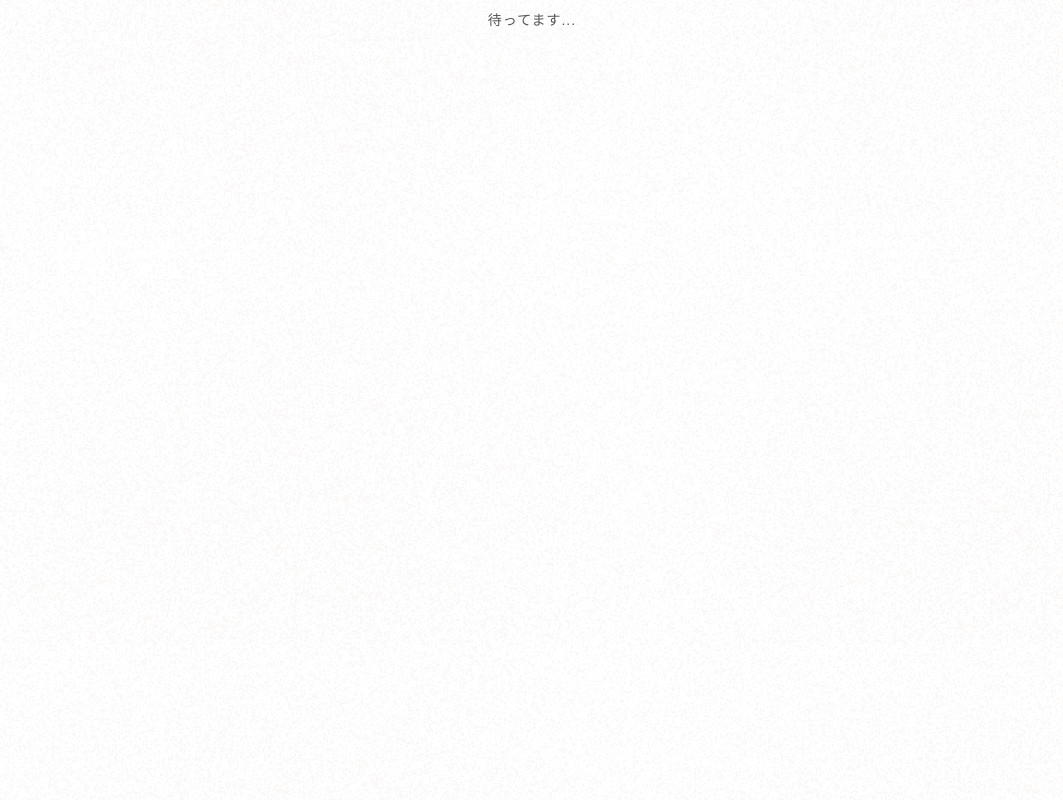
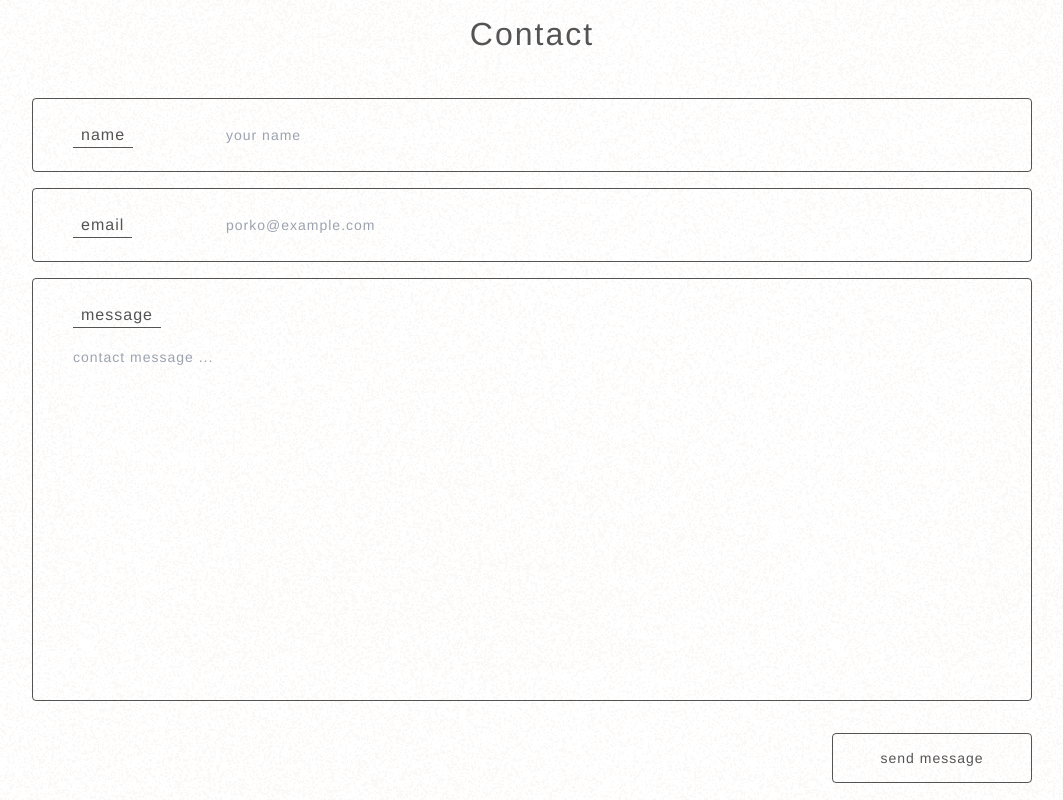
Before and after one commit to kaikojima05/porko, a Next.js app: page /contact in a window 1280 px wide. Shown: the part 480-1280 px from the top of the page, without its empty margins (108-1171 px from the left). Built offline with nearby package versions, Linux system fonts and the light colour scheme.

Commit message:
contact ページを追加

```diff
--- a/pages/contact/index.tsx
+++ b/pages/contact/index.tsx
@@ -1,11 +1,15 @@
 import Body from "@/ui/base/body";
+import ContactPage from '@/ui/pages/contact/section/main/index'
+import { HeadingH2 } from "@/ui/base/heading";
 
-export default function News() {
+export default function Contact() {
   return (
     <>
       <Body
-        bodyClassName="h-[1800px]"
+        bodyClassName="z-0"
       >
+        <HeadingH2>Contact</HeadingH2>
+        <ContactPage />
       </Body>
     </>
   );
--- a/ui/pages/contact/section/main/index/index.tsx
+++ b/ui/pages/contact/section/main/index/index.tsx
@@ -1,8 +1,63 @@
 import classNames from "classnames";
-import Body from "@/ui/base/body";
 import Article from "@/ui/base/article";
 import Section from "@/ui/base/section";
+import FormInput from '@/ui/snippet/formInput'
+import { Button } from '@/ui/base/button'
+import { useForm } from 'react-hook-form'
 
 export default function ContactPage() {
-	return;
+  const {
+    register,
+    handleSubmit,
+    formState: { errors },
+  } = useForm();
+
+  return (
+    <Article>
+      <Section isTopMargin={true}>
+        <form onSubmit={handleSubmit((data) => console.log(data))}>
+          <div className={classNames(
+            "[&>*]:mt-4",
+            "first:[&>*]:mt-0",
+          )}>
+            <FormInput
+              labelName="name"
+              register={register("name", { required: true })}
+              forName="name"
+              type="text"
+              placeholder="your name"
+            />
+            <FormInput
+              labelName="email"
+              register={register("email", { required: true })}
+              forName="email"
+              type="email"
+              placeholder="porko@example.com"
+            />
+            <FormInput
+              labelName="message"
+              register={register("message", { required: true })}
+              forName="message"
+              type="textarea"
+              placeholder="contact message ..."
+            />
+          </div>
+          <div className="mt-8">
+            <Button
+              size="m"
+              style="square"
+              optionClassName={classNames(
+                "ml-auto border-base-black rounded duration-300",
+                "hover:bg-base-black hover:text-white"
+              )}
+            >
+              <button type="submit">
+                send message
+              </button>
+            </Button>
+          </div>
+        </form>
+      </Section>
+    </Article>
+  )
 }
--- a/ui/snippet/formInput.tsx
+++ b/ui/snippet/formInput.tsx
@@ -1,3 +1,4 @@
+import { useRef } from 'react'
 import classNames from 'classnames'
 import { UseFormRegisterReturn, FieldValues } from 'react-hook-form'
 
@@ -16,38 +17,55 @@ export default function FormInput({
   type,
   placeholder,
 }: FormInputProps) {
+  const inputRef = useRef<HTMLInputElement>(null)
+  const textareaRef = useRef<HTMLTextAreaElement>(null)
+
+  const handleClickInputArea = () => {
+    if (inputRef.current) {
+      inputRef.current.focus()
+    } else if (textareaRef.current) {
+      textareaRef.current.focus()
+    }
+  }
+
   return (
     <div className={classNames(
       `${type !== 'textarea' ? 'flex' : ''}`,
-      'border border-base-black px-7 py-5 rounded',
-    )}>
+      'border border-base-black px-10 py-6 rounded',
+    )}
+      onClick={handleClickInputArea}
+    >
+      <div className='basis-1/5'>
         <label
           htmlFor={forName}
           className={classNames(
-          "basis-1/5",
+            "text-base border-b border-base-black pb-1 px-2",
           )}
         >
           {labelName}
         </label>
+      </div>
       {type !== 'textarea' ? (
         <input
           id={forName}
           type={type}
           className={classNames(
-            "w-full outline-none grow-[2]",
+            "w-full outline-none grow-[2] text-[0.875rem] bg-[url('/images/texture.webp')]",
           )}
           {...register}
           placeholder={placeholder}
+          ref={inputRef}
         />
       ) : (
         <textarea
           id={forName}
           className={classNames(
-            "mt-3 w-full outline-none grow-[2] resize-none",
+            "py-2 mt-3 w-full outline-none resize-none bg-[url('/images/texture.webp')]",
           )}
           {...register}
           placeholder={placeholder}
           rows={15}
+          ref={textareaRef}
         />
       )}
     </div>
```
Lines whose indentation alone changed are shown as unchanged.
